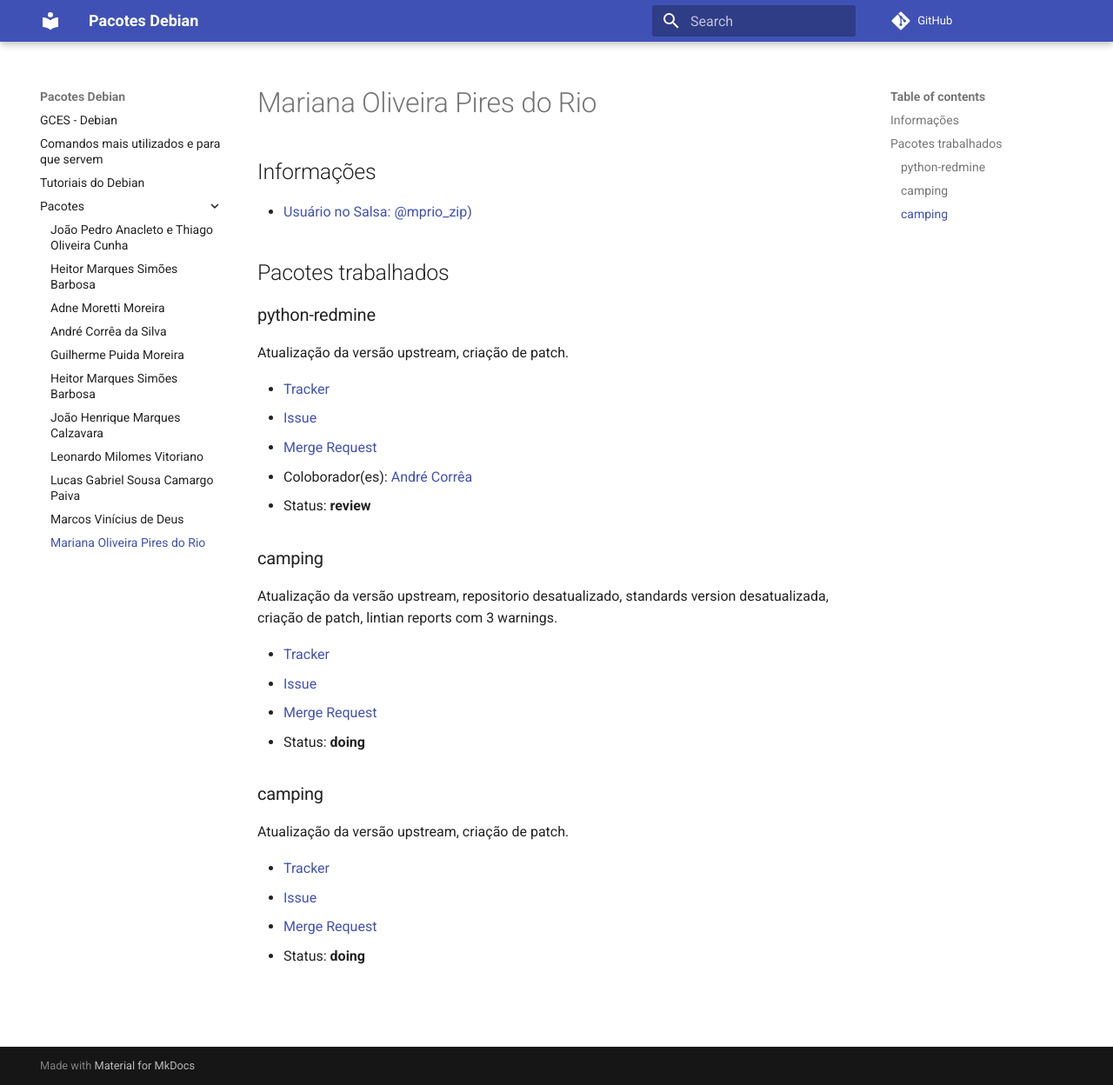
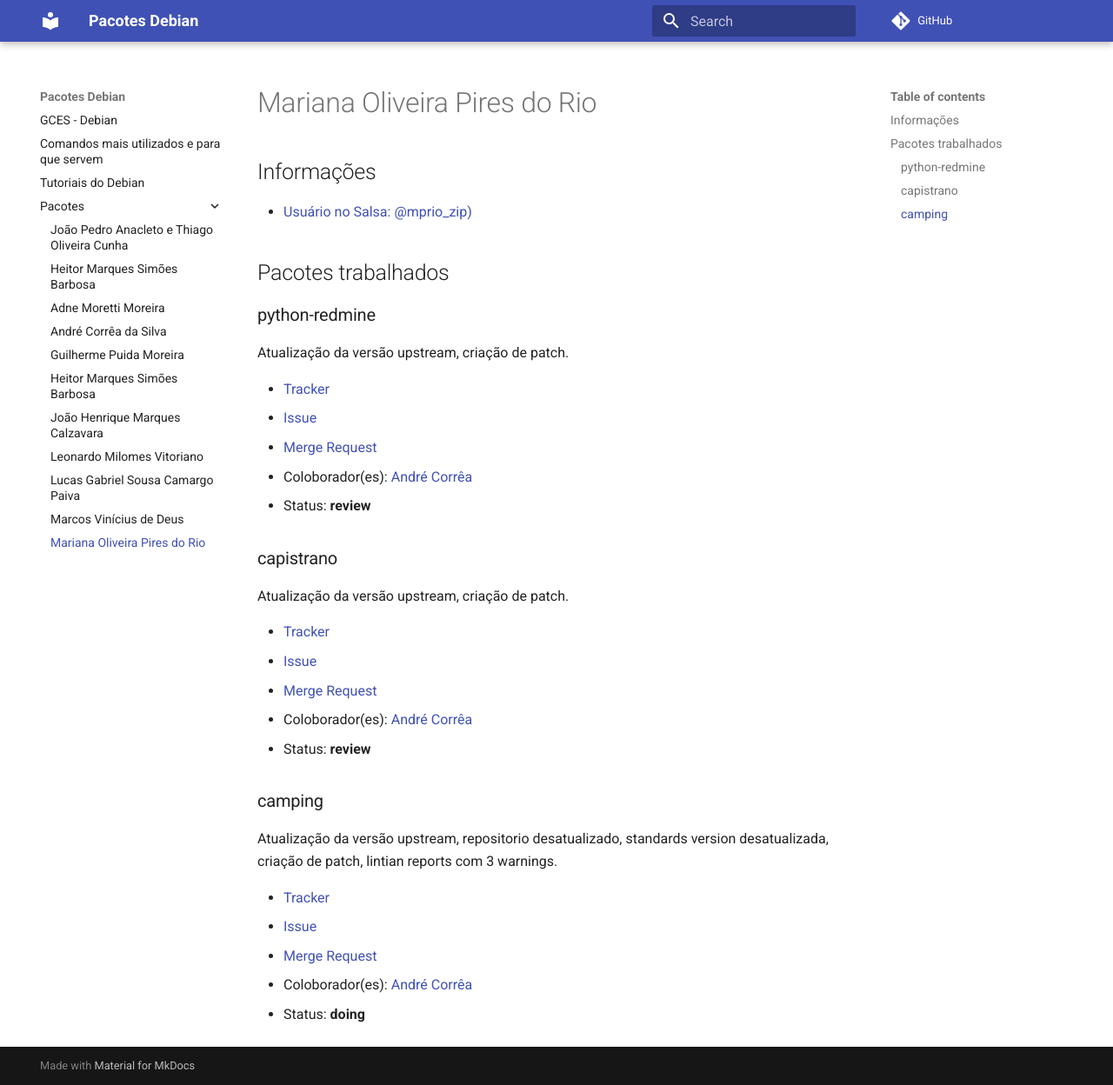
Before and after one commit to FGA-GCES/Debian_Pacotes, an MkDocs documentation site: the page built from docs/pacotes/mariana-rio.md, in a window 1280 px wide and 1248 px high. Shown: the whole window at 87% size. Built offline with MkDocs 1.6.1 and Material for MkDocs 9.7.7, drawn with Linux system fonts in a browser that asks for light colours; comment, search, counter and statistics services are not loaded.

Commit message:
Atualizando status de atividade

```diff
--- a/docs/pacotes/mariana-rio.md
+++ b/docs/pacotes/mariana-rio.md
@@ -18,6 +18,16 @@ Atualização da versão upstream, criação de patch.
 - Coloborador(es): [André Corrêa](https://salsa.debian.org/dartmol203)
 - Status: **review**
 
+### capistrano
+
+Atualização da versão upstream, criação de patch.
+
+- [Tracker](https://tracker.debian.org/pkg/capistrano)
+- [Issue](https://salsa.debian.org/debian-brasilia-team/docs/-/issues/108)
+- [Merge Request](https://salsa.debian.org/ruby-team/capistrano/-/merge_requests/1)
+- Coloborador(es): [André Corrêa](https://salsa.debian.org/dartmol203)
+- Status: **review**
+
 ### camping
 
 Atualização da versão upstream, repositorio desatualizado, standards version desatualizada, criação de patch, lintian reports com 3 warnings.
@@ -25,13 +35,5 @@ Atualização da versão upstream, repositorio desatualizado, standards version
 - [Tracker](https://tracker.debian.org/pkg/camping)
 - [Issue](https://salsa.debian.org/debian-brasilia-team/docs/-/issues/108)
 - [Merge Request]()
+- Coloborador(es): [André Corrêa](https://salsa.debian.org/dartmol203)
 - Status: **doing**
-
-### camping
-
-Atualização da versão upstream, criação de patch.
-
-- [Tracker](https://tracker.debian.org/pkg/capistrano)
-- [Issue](https://salsa.debian.org/debian-brasilia-team/docs/-/issues/108)
-- [Merge Request]()
-- Status: **doing**
```
